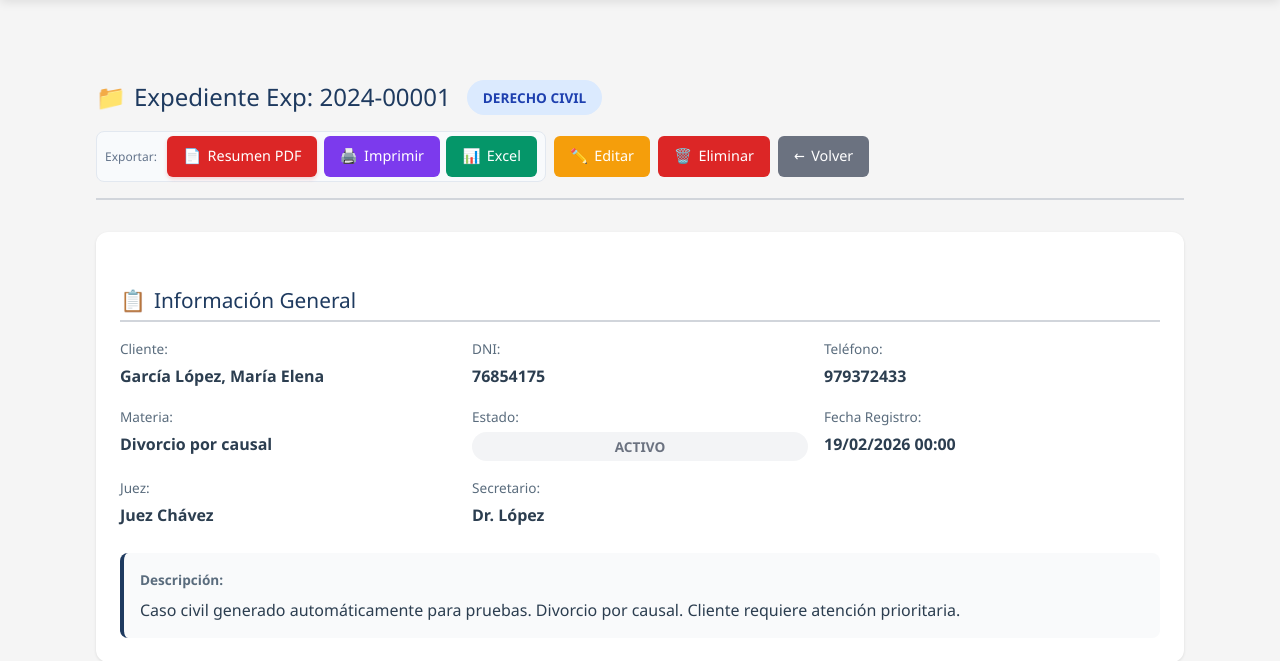
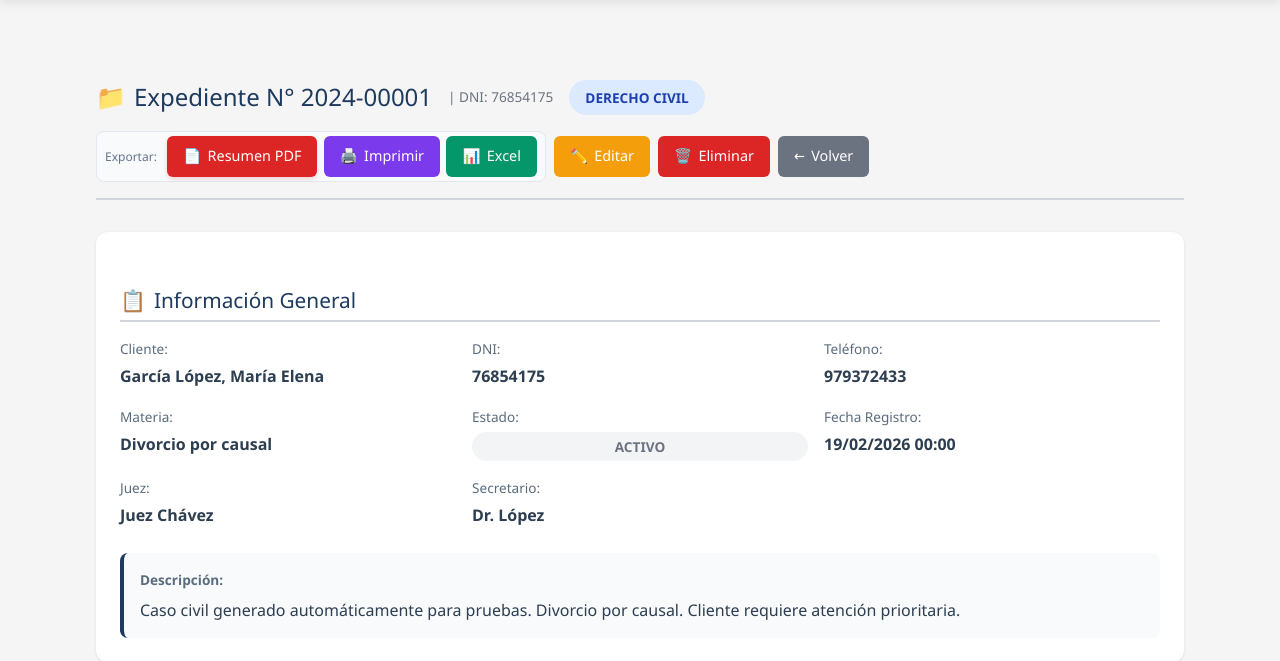
Before and after one commit to quijandriasistema-dot/gestor-expedientes, a Flask app: page /expediente/1 in a window 1280 px wide. Shown: the part 131-792 px from the top of the page. Run offline with Flask 3, Linux system fonts and the light colour scheme; the visitor is signed in with stand-in values (Sample User, id 1); data comes from the database, SQL or seed files in the repository; parts of the project's set-up code (start-up, migrations or seed data) failed here and were passed over; some libraries are stand-ins or nearby versions.

Commit message:
v1.0.3: Mostrar N° Expediente en detalle de administrativos. DNI principal + N° Exp secundario

```diff
--- a/app/templates/expediente_detalle.html
+++ b/app/templates/expediente_detalle.html
@@ -7,7 +7,27 @@
         <div class="header-info">
             <h1 class="page-title">
                 <span>📁</span>
-                Expediente {{ expediente.get_identificador_principal() }}
+                {% if expediente.tipo == 'administrativo' %}
+                    {# Administrativo: DNI es principal, N° Expediente secundario #}
+                    Expediente DNI: {{ expediente.dni or 'Sin DNI' }}
+                    {% if expediente.numero_expediente %}
+                        <span style="color: #6b7280; font-size: 0.85rem; margin-left: 0.5rem;">
+                            | N° Exp: {{ expediente.numero_expediente }}
+                        </span>
+                    {% else %}
+                        <span style="color: #9ca3af; font-size: 0.85rem; margin-left: 0.5rem; font-style: italic;">
+                            | Sin N° de Expediente Asignado
+                        </span>
+                    {% endif %}
+                {% else %}
+                    {# Otros tipos: N° Expediente es principal, DNI secundario #}
+                    Expediente N° {{ expediente.numero_expediente or 'Sin N° de Expediente' }}
+                    {% if expediente.dni %}
+                        <span style="color: #6b7280; font-size: 0.85rem; margin-left: 0.5rem;">
+                            | DNI: {{ expediente.dni }}
+                        </span>
+                    {% endif %}
+                {% endif %}
             </h1>
             <span class="tipo-badge tipo-{{ expediente.tipo }}">
                 {{ expediente.get_tipo_label() }}
@@ -124,6 +144,16 @@
             {% endif %}
 
             {% if expediente.tipo == 'administrativo' %}
+            <div class="info-item">
+                <label>N° de Expediente:</label>
+                <span class="info-value">
+                    {% if expediente.numero_expediente %}
+                        {{ expediente.numero_expediente }}
+                    {% else %}
+                        <span style="color: #9ca3af; font-style: italic;">Sin N° de Expediente Asignado</span>
+                    {% endif %}
+                </span>
+            </div>
             <div class="info-item">
                 <label>Entidad Receptora:</label>
                 <span class="info-value">{{ expediente.entidad_receptora or 'No especificada' }}</span>
```
